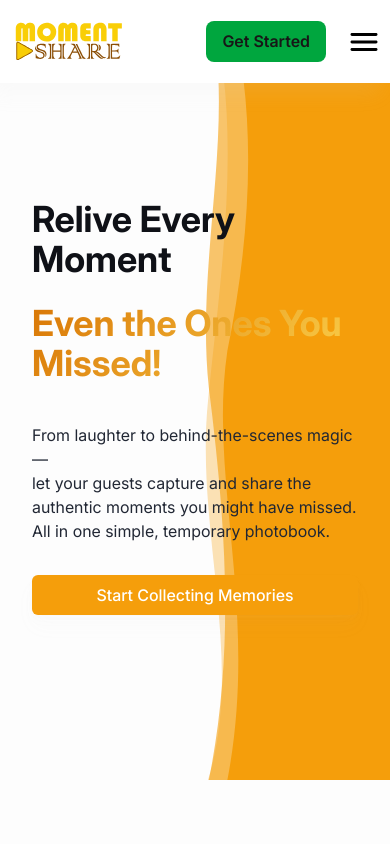
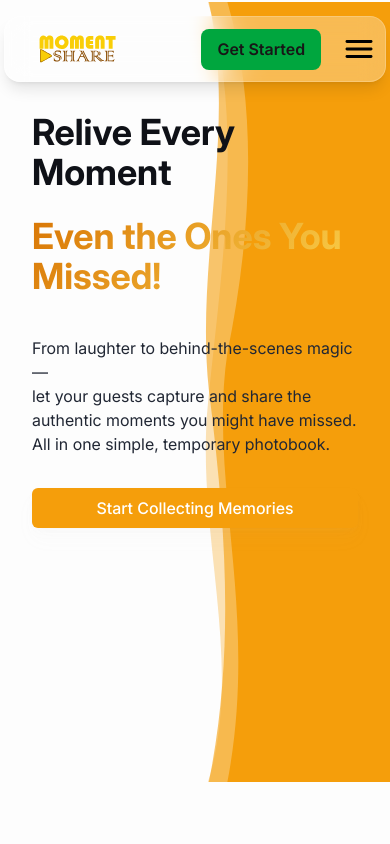
Before and after one commit to ernesco27/momentshare, a Next.js app: page / in a window 390 px wide. Shown: the top 844 px of the page. Built offline with nearby package versions, Linux system fonts and the light colour scheme; no server answers.

Commit message:
Updated Navbar position and look

```diff
--- a/app/(root)/layout.tsx
+++ b/app/(root)/layout.tsx
@@ -5,7 +5,7 @@ const RootLayout = ({ children }: { children: React.ReactNode }) => {
     <main className="background-light850_dark100 relative">
       <Navbar />
       <section className="flex min-h-screen flex-1 flex-col">
-        <div className="">{children}</div>
+        <div>{children}</div>
       </section>
     </main>
   );
--- a/app/(root)/page.tsx
+++ b/app/(root)/page.tsx
@@ -7,7 +7,7 @@ import PriceSection from "@/components/modules/home/PriceSection";
 
 export default function Home() {
   return (
-    <section className="">
+    <section>
       <Hero />
       <Features />
       <HowItWorks />
--- a/components/cards/EventsCard.tsx
+++ b/components/cards/EventsCard.tsx
@@ -2,14 +2,14 @@ import { Calendar } from "lucide-react";
 import React from "react";
 
 import { EMPTY_EVENT } from "@/constants/states";
-import { Event } from "@/types/global";
+import { GlobalEvent } from "@/types/global";
 
 import DataRenderer from "../DataRenderer";
 import { Button } from "../ui/button";
 import { Card, CardContent, CardHeader, CardTitle } from "../ui/card";
 
 interface Props {
-  events: Event[];
+  events: GlobalEvent[];
   success: boolean;
   error?: ApiError;
 }
@@ -42,7 +42,7 @@ const EventsCard = ({ events, success, error }: Props) => {
                       {event.title}
                     </h3>
                     <p className="text-xs text-light-400">
-                      312 uploads • Expires{" "}
+                      {event.totalMedia} uploads • Expires{" "}
                       {new Date(event.expiryDate).toLocaleDateString()}
                     </p>
                   </div>
@@ -51,45 +51,6 @@ const EventsCard = ({ events, success, error }: Props) => {
             </div>
           )}
         />
-        {/* <Button
-          size="lg"
-          className="w-full hover:bg-primary-500/5 cursor-pointer py-10 "
-        >
-          <div className="flex gap-2 items-start flex-col w-full">
-            <h3 className="h3-semibold text-dark100_light900">
-              Ama & Kojo&apos;s Wedding
-            </h3>
-            <p className="text-xs text-light-400">
-              312 uploads • Expires 12/12/2025
-            </p>
-          </div>
-        </Button>
-        <Button
-          size="lg"
-          className="w-full hover:bg-primary-500/5 cursor-pointer py-10 "
-        >
-          <div className="flex gap-2 items-start flex-col w-full">
-            <h3 className="h3-semibold text-dark100_light900">
-              Ama & Kojo&apos;s Wedding
-            </h3>
-            <p className="text-xs text-light-400">
-              312 uploads • Expires 12/12/2025
-            </p>
-          </div>
-        </Button>
-        <Button
-          size="lg"
-          className="w-full hover:bg-primary-500/5 cursor-pointer py-10 "
-        >
-          <div className="flex gap-2 items-start flex-col w-full">
-            <h3 className="h3-semibold text-dark100_light900">
-              Ama & Kojo&apos;s Wedding
-            </h3>
-            <p className="text-xs text-light-400">
-              312 uploads • Expires 12/12/2025
-            </p>
-          </div>
-        </Button> */}
       </CardContent>
     </Card>
   );
--- a/components/modules/home/Hero.tsx
+++ b/components/modules/home/Hero.tsx
@@ -6,7 +6,6 @@ import { ScrollTrigger, SplitText } from "gsap/all";
 import Image from "next/image";
 import { useRouter } from "next/navigation";
 import { useSession } from "next-auth/react";
-// import { auth } from "@/auth";
 import { useRef } from "react";
 import { useMediaQuery } from "react-responsive";
 
@@ -16,8 +15,6 @@ import ROUTES from "@/constants/route";
 gsap.registerPlugin(ScrollTrigger, SplitText);
 
 const Hero = () => {
-  // const session = await auth();
-  // const userId = session?.user?.id;
   const router = useRouter();
 
   const ref = useRef(null);
@@ -99,7 +96,7 @@ const Hero = () => {
   return (
     <main
       ref={ref}
-      className="relative h-screen py-32 lg:px-28 overflow-hidden invisible  hero"
+      className="relative h-screen pb-32 lg:px-28 overflow-hidden -mt-16 invisible  hero"
     >
       <div className="absolute inset-0 z-0 top-0 right-0">
         <div className="relative w-full">
@@ -136,7 +133,7 @@ const Hero = () => {
           className="object-contain"
         />
       </div>
-      <div className="flex flex-col  justify-center p-8 lg:p-12 mt-[10%] min-lg:mt-[5%]">
+      <div className="flex flex-col  justify-center p-8 lg:p-12 mt-[20%] min-lg:mt-[15%]">
         <h2 className="text-dark200_light900 text-4xl lg:text-6xl    font-bold mb-6 header-1">
           Relive Every Moment
         </h2>
--- a/components/navigation/Navbar.tsx
+++ b/components/navigation/Navbar.tsx
@@ -20,14 +20,26 @@ const Navbar = async () => {
   const session = await auth();
   const userId = session?.user?.id;
   return (
-    <nav className="flex-between background-light900_dark200 fixed z-50 w-full p-2 dark:shadow-none sm:px-12 shadow-light-300 gap-5">
+    <nav
+      className=" sticky top-4 z-50
+  mx-auto w-[98%]
+  rounded-2xl
+  border border-white/20
+  bg-white/30 dark:bg-dark-200/30
+  backdrop-blur-md
+  shadow-lg
+  flex-between gap-5 p-2 sm:px-12"
+    >
       <Link href="/" className="overflow-hidden">
-        <Image
-          src="/images/Logo.svg"
-          width={120}
-          height={120}
-          alt="MomentShare logo"
-        />
+        <div className="relative h-12 w-32">
+          <Image
+            src="/images/Logo.svg"
+            alt="MomentShare logo"
+            fill
+            className="object-contain"
+            priority
+          />
+        </div>
       </Link>
       <div className="hidden md:flex md:gap-8">
         <NavLinks userId={userId!} />
@@ -94,13 +106,6 @@ const Navbar = async () => {
           )}
         </div>
 
-        {/* {session?.user?.id && (
-          <UserAvatar
-            id={session?.user?.id}
-            name={session.user.name!}
-            imageUrl={session.user?.image}
-          />
-        )}  */}
         <MobileNavigation />
       </div>
     </nav>
--- a/lib/utils.ts
+++ b/lib/utils.ts
@@ -2,8 +2,6 @@ import { clsx, type ClassValue } from "clsx";
 import gsap from "gsap";
 import { ScrollTrigger, SplitText } from "gsap/all";
 import { twMerge } from "tailwind-merge";
-
-import { auth } from "@/auth";
 
 export function cn(...inputs: ClassValue[]) {
   return twMerge(clsx(inputs));
```
